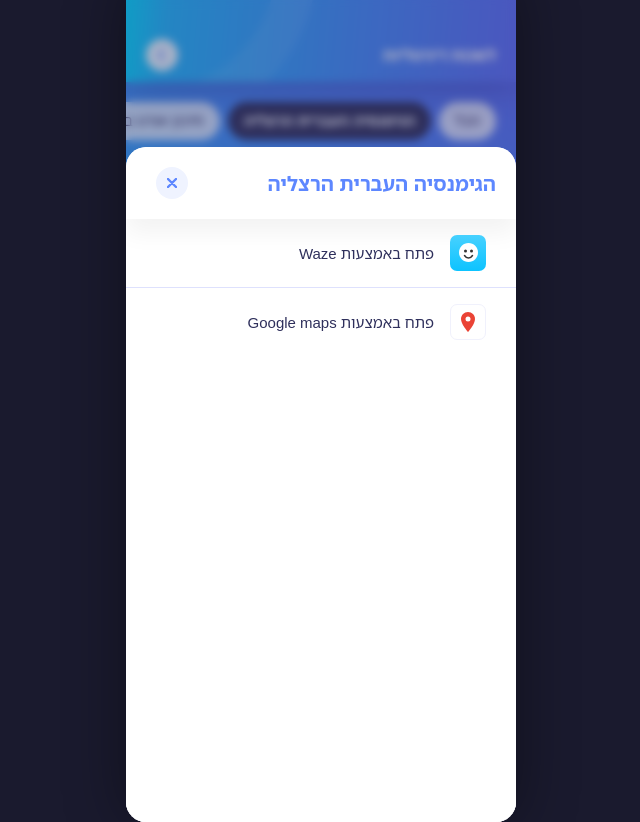
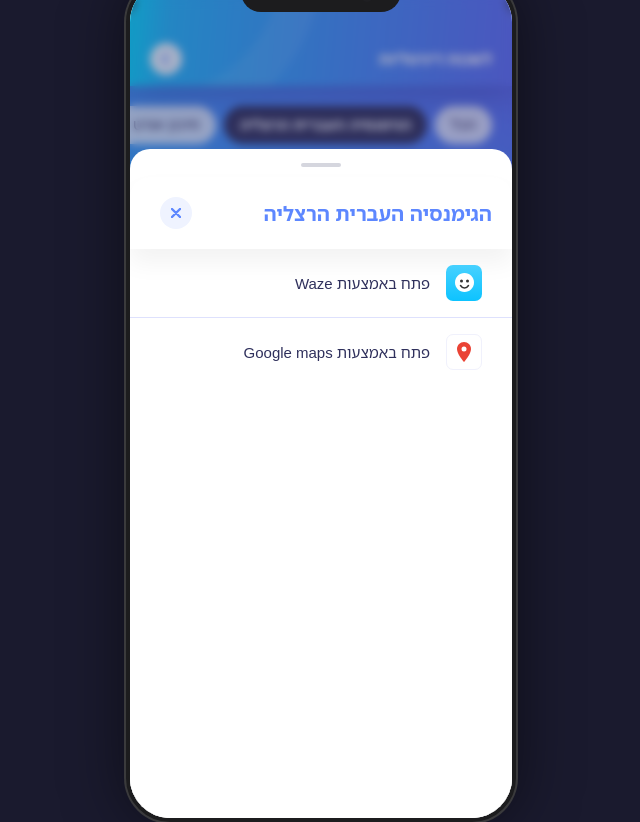
Before and after one commit to Puncudo/digitallishka, a Vue app: page /home in a window 1280 px wide. Both pictures are taken after a click on the element "לכתובת". Shown: the whole page, without its empty margins (319-959 px from the left). Built offline with nearby package versions, Linux system fonts and the light colour scheme.

Commit message:
PWA install prompt, iPhone 12 frame with notch, drawer improvements

```diff
--- a/index.html
+++ b/index.html
@@ -4,6 +4,11 @@
     <meta charset="UTF-8" />
     <meta name="viewport" content="width=device-width, initial-scale=1.0" />
     <title>לשכת דיגיטליות</title>
+    <link rel="manifest" href="/digitallishka/manifest.json" />
+    <meta name="theme-color" content="#1e3a8a" />
+    <meta name="apple-mobile-web-app-capable" content="yes" />
+    <meta name="apple-mobile-web-app-status-bar-style" content="black-translucent" />
+    <link rel="apple-touch-icon" href="/digitallishka/icon-192.svg" />
     <link rel="preconnect" href="https://fonts.googleapis.com" />
     <link rel="preconnect" href="https://fonts.gstatic.com" crossorigin />
     <link href="https://fonts.googleapis.com/css2?family=Heebo:wght@300;400;500;600;700;800&family=Noto+Sans+Hebrew:wght@300;400;500;600;700;800&display=swap" rel="stylesheet" />
--- /dev/null
+++ b/public/sw.js
@@ -0,0 +1,3 @@
+self.addEventListener('install', () => self.skipWaiting())
+self.addEventListener('activate', (e) => e.waitUntil(self.clients.claim()))
+self.addEventListener('fetch', () => {})
--- a/src/assets/main.css
+++ b/src/assets/main.css
@@ -64,8 +64,40 @@
   #app {
     width: 390px;
     height: 844px;
-    border-radius: 20px;
-    box-shadow: 0 0 60px rgba(0,0,0,.4);
+    border-radius: 44px;
+    border: 4px solid #1c1c1e;
+    box-shadow:
+      0 0 0 2px #3a3a3c,
+      0 0 60px rgba(0,0,0,.5);
+  }
+
+  /* Notch */
+  #app::before {
+    content: '';
+    position: absolute;
+    top: 0;
+    left: 50%;
+    transform: translateX(-50%);
+    width: 160px;
+    height: 30px;
+    background: #1c1c1e;
+    border-radius: 0 0 20px 20px;
+    z-index: 9999;
+  }
+
+  /* Camera dot */
+  #app::after {
+    content: '';
+    position: absolute;
+    top: 8px;
+    left: 50%;
+    transform: translateX(40px);
+    width: 12px;
+    height: 12px;
+    background: #0a0a0a;
+    border-radius: 50%;
+    border: 2px solid #1f1f22;
+    z-index: 10000;
   }
 }
 
--- a/src/components/layout/AppLayout.vue
+++ b/src/components/layout/AppLayout.vue
@@ -2,6 +2,7 @@
 import AppSidebar   from './AppSidebar.vue'
 import MobileHeader from './MobileHeader.vue'
 import BottomNav    from './BottomNav.vue'
+import InstallPrompt from '../ui/InstallPrompt.vue'
 </script>
 
 <template>
@@ -31,6 +32,7 @@
 
     <!-- mobile only -->
     <BottomNav />
+    <InstallPrompt />
   </div>
 </template>
 
--- a/src/components/ui/BaseDrawer.vue
+++ b/src/components/ui/BaseDrawer.vue
@@ -1,16 +1,21 @@
 <template>
   <Teleport to="#app">
-    <Transition name="bd" @after-enter="onAfterEnter" @before-leave="onBeforeLeave">
-      <div v-if="modelValue" class="bd-overlay" @click.self="close">
+    <Transition name="bd">
+      <div v-if="show" class="bd-overlay" @click.self="close">
         <div
           ref="sheetRef"
           class="bd-sheet"
           :style="sheetStyle"
+        >
+          <div
+            class="bd-drag-zone"
             @touchstart.passive="onTouchStart"
-          @touchmove="onTouchMove"
+            @touchmove.prevent="onTouchMove"
             @touchend="onTouchEnd"
+            @mousedown="onMouseDown"
           >
             <div class="bd-handle" />
+          </div>
           <slot />
         </div>
       </div>
@@ -27,16 +32,15 @@
 const emit = defineEmits(['update:modelValue'])
 
 const sheetRef = ref(null)
+const show = ref(false)
 
-// Snap points as fraction of container height (the #app or viewport)
 const SNAP_DEFAULT = 0.80
 const SNAP_FULL = 0.95
-const CLOSE_THRESHOLD = 0.3 // drag down 30% of sheet → close
+const CLOSE_THRESHOLD = 0.15
 
-const currentHeight = ref(0)  // in px
-const containerH = ref(844)
+const currentHeight = ref(0)
 const dragging = ref(false)
-const transitioning = ref(false)
+const closing = ref(false)
 
 let startY = 0
 let startH = 0
@@ -50,7 +54,7 @@
 }
 
 const sheetStyle = computed(() => {
-  if (currentHeight.value <= 0) return {}
+  if (currentHeight.value <= 0) return { height: '0px' }
   return {
     height: currentHeight.value + 'px',
     transition: dragging.value ? 'none' : 'height 0.3s ease',
@@ -58,23 +62,23 @@
 })
 
 function snapTo(fraction) {
-  containerH.value = getContainerHeight()
-  currentHeight.value = Math.round(containerH.value * fraction)
-}
-
-function onAfterEnter() {
-  snapTo(SNAP_DEFAULT)
-}
-
-function onBeforeLeave() {
-  currentHeight.value = 0
+  const ch = getContainerHeight()
+  currentHeight.value = Math.round(ch * fraction)
 }
 
 function close() {
+  closing.value = true
+  dragging.value = false
+  currentHeight.value = 0
+  setTimeout(() => {
+    show.value = false
+    closing.value = false
     emit('update:modelValue', false)
+  }, 200)
 }
 
 function onTouchStart(e) {
+  if (closing.value) return
   const touch = e.touches[0]
   startY = touch.clientY
   startH = currentHeight.value
@@ -85,59 +89,31 @@
 }
 
 function onTouchMove(e) {
-  // Only drag from the handle area or when scrolled to top
-  const sheet = sheetRef.value
-  if (!sheet) return
-
-  const scrollableChild = sheet.querySelector('.filter-body, .sd-body, .rep-body, .addr-body, .dates-body, [data-drawer-scroll]')
-  const scrollTop = scrollableChild ? scrollableChild.scrollTop : 0
-
+  if (!dragging.value || closing.value) return
   const touch = e.touches[0]
-  const deltaY = startY - touch.clientY  // positive = drag up, negative = drag down
+  const deltaY = startY - touch.clientY
   const now = Date.now()
   const dt = now - lastTime
   if (dt > 0) {
-    velocity = (lastY - touch.clientY) / dt  // px/ms, positive = up
+    velocity = (lastY - touch.clientY) / dt
   }
   lastY = touch.clientY
   lastTime = now
 
-  // If content is scrolled and user drags up, let native scroll handle it
-  if (scrollTop > 0 && deltaY > 0) return
-
-  // If content is at top and dragging down, prevent scroll and resize sheet
-  if (scrollTop <= 0 && deltaY < 0) {
-    e.preventDefault()
-  }
-  // If dragging from handle area (top 40px) always resize
-  const sheetRect = sheet.getBoundingClientRect()
-  const touchInHandle = touch.clientY < sheetRect.top + 40
-
-  if (touchInHandle || scrollTop <= 0) {
-    e.preventDefault()
   const maxH = Math.round(getContainerHeight() * SNAP_FULL)
-    const newH = Math.max(100, Math.min(startH + deltaY, maxH))
+  const newH = Math.max(50, Math.min(startH + deltaY, maxH))
   currentHeight.value = newH
-  }
 }
 
 function onTouchEnd() {
+  if (!dragging.value || closing.value) return
   dragging.value = false
   const ch = getContainerHeight()
   const fraction = currentHeight.value / ch
 
-  // Fast swipe down → close
-  if (velocity < -0.5) {
-    close()
-    return
-  }
-  // Fast swipe up → full
-  if (velocity > 0.5) {
-    snapTo(SNAP_FULL)
-    return
-  }
+  if (velocity < -0.5) { close(); return }
+  if (velocity > 0.5) { snapTo(SNAP_FULL); return }
 
-  // Position-based snapping
   if (fraction < CLOSE_THRESHOLD) {
     close()
   } else if (fraction > (SNAP_DEFAULT + SNAP_FULL) / 2) {
@@ -147,23 +123,57 @@
   }
 }
 
-// Initial open
+// Mouse support for desktop testing
+function onMouseDown(e) {
+  if (closing.value) return
+  startY = e.clientY
+  startH = currentHeight.value
+  lastY = startY
+  velocity = 0
+  lastTime = Date.now()
+  dragging.value = true
+
+  const onMouseMove = (ev) => {
+    const deltaY = startY - ev.clientY
+    const now = Date.now()
+    const dt = now - lastTime
+    if (dt > 0) velocity = (lastY - ev.clientY) / dt
+    lastY = ev.clientY
+    lastTime = now
+    const maxH = Math.round(getContainerHeight() * SNAP_FULL)
+    currentHeight.value = Math.max(50, Math.min(startH + deltaY, maxH))
+  }
+
+  const onMouseUp = () => {
+    document.removeEventListener('mousemove', onMouseMove)
+    document.removeEventListener('mouseup', onMouseUp)
+    onTouchEnd()
+  }
+
+  document.addEventListener('mousemove', onMouseMove)
+  document.addEventListener('mouseup', onMouseUp)
+}
+
 watch(() => props.modelValue, (open) => {
   if (open) {
     document.body.style.overflow = 'hidden'
     document.body.style.touchAction = 'none'
+    show.value = true
     nextTick(() => {
-      containerH.value = getContainerHeight()
       currentHeight.value = 0
-      // Small delay so transition triggers from 0 → 80%
       requestAnimationFrame(() => snapTo(SNAP_DEFAULT))
     })
-  } else {
+  } else if (!closing.value) {
+    close()
+  }
+}, { immediate: true })
+
+watch(show, (val) => {
+  if (!val) {
     document.body.style.overflow = ''
     document.body.style.touchAction = ''
-    currentHeight.value = 0
   }
-}, { immediate: true })
+})
 </script>
 
 <style scoped>
@@ -190,31 +200,39 @@
   flex-direction: column;
   overflow: hidden;
   will-change: height;
+}
+
+.bd-drag-zone {
+  min-height: 28px;
+  cursor: grab;
   touch-action: none;
+  flex-shrink: 0;
+  display: flex;
+  align-items: center;
+  justify-content: center;
+  padding: 10px 0 6px;
+}
+
+.bd-drag-zone:active {
+  cursor: grabbing;
 }
 
 .bd-handle {
-  width: 60px;
-  height: 5px;
-  background: #FFFFFF;
+  width: 40px;
+  height: 4px;
+  background: #D5D6DE;
   border-radius: 100px;
-  margin: 0 auto;
-  position: absolute;
-  top: -14px;
-  left: calc(50% - 30px);
 }
 
-/* Transition */
-.bd-enter-active,
-.bd-leave-active {
+/* Transition — overlay fades, sheet slides */
+.bd-enter-active {
   transition: opacity 0.25s ease;
 }
-
-.bd-enter-from {
-  opacity: 0;
-  pointer-events: none;
+.bd-leave-active {
+  transition: opacity 0.15s ease;
 }
 
+.bd-enter-from,
 .bd-leave-to {
   opacity: 0;
 }
--- /dev/null
+++ b/src/components/ui/InstallPrompt.vue
@@ -0,0 +1,136 @@
+<template>
+  <Transition name="install-banner">
+    <div v-if="showBanner" class="install-banner" @click="installApp">
+      <div class="install-content">
+        <div class="install-icon">
+          <svg width="20" height="20" viewBox="0 0 24 24" fill="none" stroke="#5D87FF" stroke-width="2" stroke-linecap="round" stroke-linejoin="round">
+            <path d="M21 15v4a2 2 0 0 1-2 2H5a2 2 0 0 1-2-2v-4"/>
+            <polyline points="7 10 12 15 17 10"/>
+            <line x1="12" y1="15" x2="12" y2="3"/>
+          </svg>
+        </div>
+        <span class="install-text">התקן את האפליקציה</span>
+      </div>
+      <button class="install-dismiss" @click.stop="dismiss">
+        <svg width="12" height="12" viewBox="0 0 10 10" fill="none">
+          <path d="M1 1L9 9M9 1L1 9" stroke="#999" stroke-width="1.5" stroke-linecap="round"/>
+        </svg>
+      </button>
+    </div>
+  </Transition>
+</template>
+
+<script setup>
+import { ref, onMounted } from 'vue'
+
+const showBanner = ref(false)
+let deferredPrompt = null
+
+onMounted(() => {
+  // Don't show if already in standalone / app mode
+  const isStandalone = window.matchMedia('(display-mode: standalone)').matches
+    || window.navigator.standalone === true
+  if (isStandalone) return
+
+  // Don't show if user previously dismissed
+  if (sessionStorage.getItem('pwa-dismissed')) return
+
+  window.addEventListener('beforeinstallprompt', (e) => {
+    e.preventDefault()
+    deferredPrompt = e
+    showBanner.value = true
+  })
+
+  // iOS Safari: no beforeinstallprompt, show manual hint
+  const isIOS = /iphone|ipad|ipod/i.test(navigator.userAgent) && !window.MSStream
+  const isSafari = /safari/i.test(navigator.userAgent) && !/chrome|crios|fxios/i.test(navigator.userAgent)
+  if (isIOS && isSafari) {
+    showBanner.value = true
+  }
+})
+
+function installApp() {
+  if (deferredPrompt) {
+    deferredPrompt.prompt()
+    deferredPrompt.userChoice.then(() => {
+      deferredPrompt = null
+      showBanner.value = false
+    })
+  } else {
+    // iOS fallback — just dismiss since we can't programmatically install
+    alert('לחצו על "שתף" ואז "הוסף למסך הבית"')
+    showBanner.value = false
+  }
+}
+
+function dismiss() {
+  showBanner.value = false
+  sessionStorage.setItem('pwa-dismissed', '1')
+}
+</script>
+
+<style scoped>
+.install-banner {
+  position: fixed;
+  bottom: calc(var(--bottom-nav-h) + 8px);
+  left: 16px;
+  right: 16px;
+  background: #FFFFFF;
+  border-radius: 12px;
+  box-shadow: 0 4px 20px rgba(0,0,0,.15);
+  padding: 12px 16px;
+  display: flex;
+  align-items: center;
+  justify-content: space-between;
+  z-index: 150;
+  direction: rtl;
+}
+
+.install-content {
+  display: flex;
+  align-items: center;
+  gap: 10px;
+}
+
+.install-icon {
+  width: 36px;
+  height: 36px;
+  background: #EFF3FF;
+  border-radius: 10px;
+  display: flex;
+  align-items: center;
+  justify-content: center;
+  flex-shrink: 0;
+}
+
+.install-text {
+  font-family: 'Noto Sans Hebrew', sans-serif;
+  font-weight: 600;
+  font-size: 14px;
+  color: #2F305C;
+}
+
+.install-dismiss {
+  width: 28px;
+  height: 28px;
+  display: flex;
+  align-items: center;
+  justify-content: center;
+  border: none;
+  background: none;
+  cursor: pointer;
+  flex-shrink: 0;
+}
+
+.install-banner-enter-active {
+  transition: transform 0.3s ease, opacity 0.3s ease;
+}
+.install-banner-leave-active {
+  transition: transform 0.2s ease, opacity 0.2s ease;
+}
+.install-banner-enter-from,
+.install-banner-leave-to {
+  transform: translateY(20px);
+  opacity: 0;
+}
+</style>
--- a/src/main.js
+++ b/src/main.js
@@ -5,3 +5,8 @@
 import './assets/main.css'
 
 createApp(App).use(createPinia()).use(router).mount('#app')
+
+// Register service worker for PWA
+if ('serviceWorker' in navigator) {
+  navigator.serviceWorker.register('/digitallishka/sw.js').catch(() => {})
+}
--- a/src/views/HomeView.vue
+++ b/src/views/HomeView.vue
@@ -1143,7 +1143,7 @@
   padding: 0 20px;
   gap: 8px;
   width: 100%;
-  max-width: 100vw;
+  max-width: 100%;
   min-width: 0;
   box-sizing: border-box;
   overflow-x: auto;
@@ -2973,7 +2973,7 @@
   align-items: center;
   padding: 20px;
   gap: 16px;
-  width: 90vw;
+  width: 100%;
   box-sizing: border-box;
   background: #FFFFFF;
   box-shadow: 0px 3px 8px rgba(47, 48, 92, 0.07);
```
Also changed, not shown: public/icon-192.svg (added), public/icon-512.svg (added), public/manifest.json (added), 10 other files (tests, documents, lock files or other folders). Lines whose indentation alone changed are shown as unchanged.
